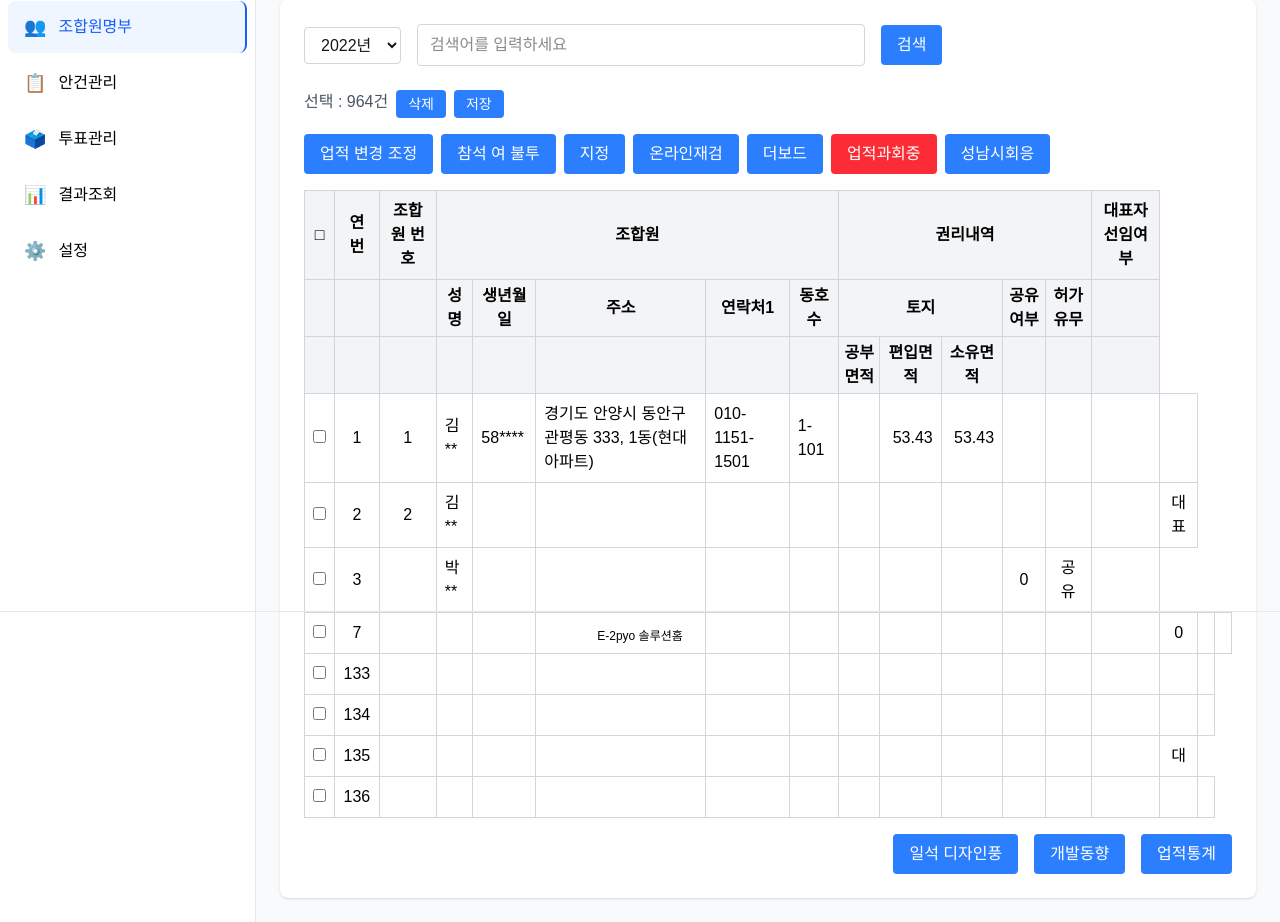
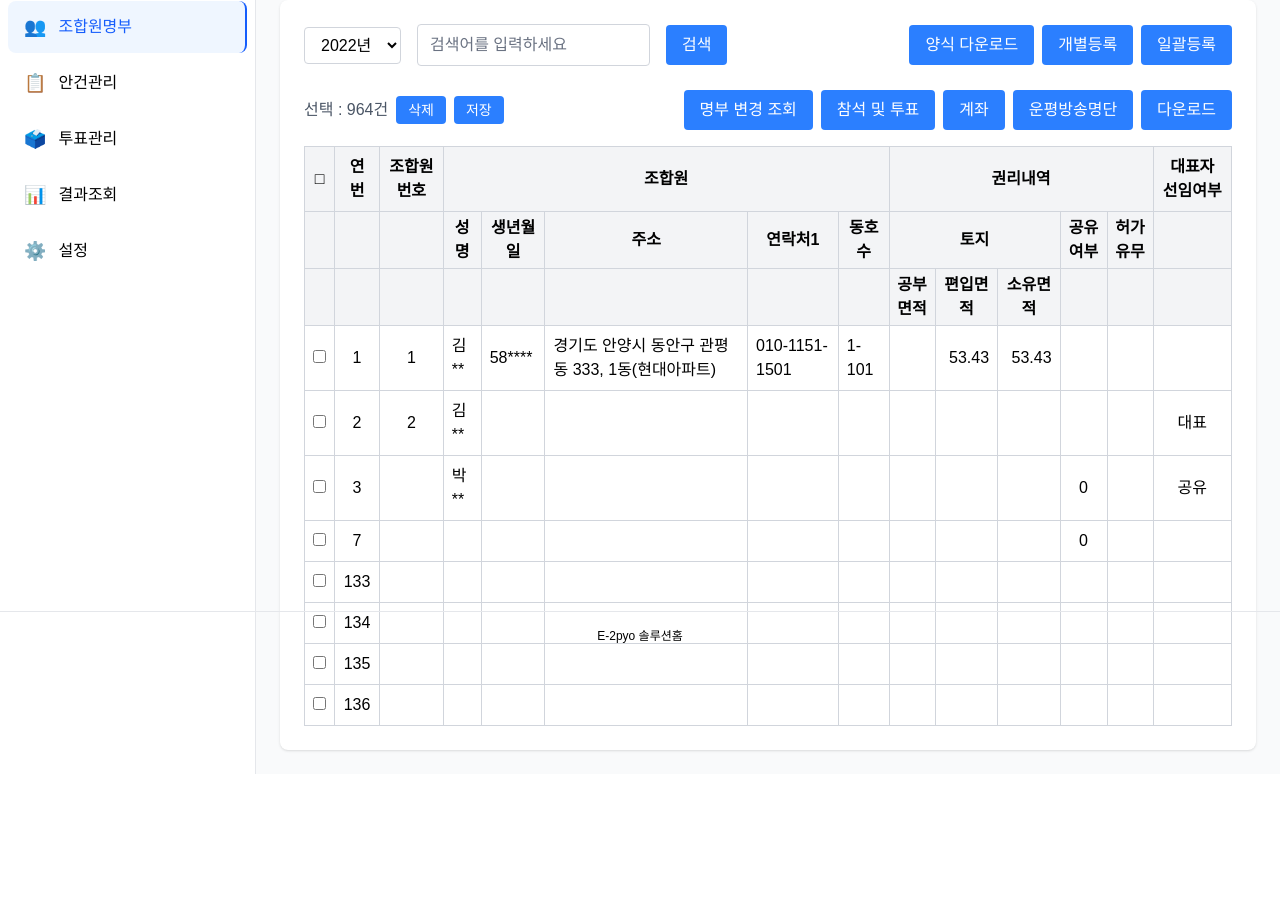
Before and after one commit to petpulslab/e-2pyo, a Next.js app: page /voting in a window 1280 px wide. Shown: the part 140-1062 px from the top of the page. After the commit the page ends 914 px from the top, so only its background shows below. Built offline with nearby package versions, Linux system fonts and the light colour scheme.

Commit message:
조합원명부 페이지 껍데기만 완성

```diff
--- a/app/voting/page.tsx
+++ b/app/voting/page.tsx
@@ -5,29 +5,47 @@ export default function VotingPage() {
         <h2 className="text-2xl font-bold text-gray-900 mb-2">조합원 명부</h2>
       </div>
       <div className="bg-white rounded-lg shadow-sm p-6">
-        <div className="flex flex-wrap gap-4 mb-6 items-center">
+        {/* 상단 영역: 검색창과 우측 버튼 그룹 */}
+        <div className="flex flex-wrap gap-4 mb-6 items-center justify-between">
+          {/* 검색 영역 */}
+          <div className="flex flex-wrap gap-4 items-center">
             <div className="flex items-center gap-2">
-            <select className="border border-gray-300 rounded px-3 py-2">
+              <select className="border border-gray-300 rounded px-3 py-2 text-black">
                 <option>2022년</option>
                 <option>2023년</option>
                 <option>2024년</option>
               </select>
             </div>
-
             <div className="flex-1 max-w-md">
               <input
                 type="text"
                 placeholder="검색어를 입력하세요"
-              className="w-full border border-gray-300 rounded px-3 py-2"
+                className="w-full border border-gray-300 rounded px-3 py-2 text-black placeholder:text-gray-500"
               />
             </div>
-
             <button className="bg-blue-500 text-white px-4 py-2 rounded hover:bg-blue-600">
               검색
             </button>
           </div>
 
-        <div className="flex gap-2 mb-4">
+          {/* 우측 상단 버튼 그룹 (3개) */}
+          <div className="flex gap-2">
+            <button className="bg-blue-500 text-white px-4 py-2 rounded">
+              양식 다운로드
+            </button>
+            <button className="bg-blue-500 text-white px-4 py-2 rounded">
+              개별등록
+            </button>
+            <button className="bg-blue-500 text-white px-4 py-2 rounded">
+              일괄등록
+            </button>
+          </div>
+        </div>
+
+        {/* 중간 영역: 선택 정보와 테이블 위 버튼 그룹 */}
+        <div className="flex flex-wrap gap-4 mb-4 items-center justify-between">
+          {/* 선택 정보 */}
+          <div className="flex gap-2 items-center">
             <span className="text-gray-600">선택 : 964건</span>
             <button className="bg-blue-500 text-white px-3 py-1 rounded text-sm">
               삭제
@@ -37,28 +55,24 @@ export default function VotingPage() {
             </button>
           </div>
 
-        <div className="mb-4 flex flex-wrap gap-2">
+          {/* 테이블 위 우측 버튼 그룹 (5개) */}
+          <div className="flex flex-wrap gap-2">
             <button className="bg-blue-500 text-white px-4 py-2 rounded">
-            업적 변경 조정
+              명부 변경 조회
             </button>
             <button className="bg-blue-500 text-white px-4 py-2 rounded">
-            참석 여 불투
+              참석 및 투표
             </button>
             <button className="bg-blue-500 text-white px-4 py-2 rounded">
-            지정
+              계좌
             </button>
             <button className="bg-blue-500 text-white px-4 py-2 rounded">
-            온라인재검
+              운평방송명단
             </button>
             <button className="bg-blue-500 text-white px-4 py-2 rounded">
-            더보드
+              다운로드
             </button>
-          <button className="bg-red-500 text-white px-4 py-2 rounded">
-            업적과회중
-          </button>
-          <button className="bg-blue-500 text-white px-4 py-2 rounded">
-            성남시회응
-          </button>
+          </div>
         </div>
 
         <div className="overflow-x-auto">
@@ -140,7 +154,6 @@ export default function VotingPage() {
                 <td className="border border-gray-300 p-2"></td>
                 <td className="border border-gray-300 p-2"></td>
                 <td className="border border-gray-300 p-2"></td>
-                <td className="border border-gray-300 p-2"></td>
               </tr>
               <tr>
                 <td className="border border-gray-300 p-2 text-center">
@@ -149,7 +162,6 @@ export default function VotingPage() {
                 <td className="border border-gray-300 p-2 text-center">2</td>
                 <td className="border border-gray-300 p-2 text-center">2</td>
                 <td className="border border-gray-300 p-2">김**</td>
-                <td className="border border-gray-300 p-2"></td>
                 <td className="border border-gray-300 p-2"></td>
                 <td className="border border-gray-300 p-2"></td>
                 <td className="border border-gray-300 p-2"></td>
@@ -176,8 +188,8 @@ export default function VotingPage() {
                 <td className="border border-gray-300 p-2"></td>
                 <td className="border border-gray-300 p-2"></td>
                 <td className="border border-gray-300 p-2 text-center">0</td>
+                <td className="border border-gray-300 p-2"></td>
                 <td className="border border-gray-300 p-2 text-center">공유</td>
-                <td className="border border-gray-300 p-2"></td>
               </tr>
               <tr>
                 <td className="border border-gray-300 p-2 text-center">
@@ -185,9 +197,6 @@ export default function VotingPage() {
                 </td>
                 <td className="border border-gray-300 p-2 text-center">7</td>
                 <td className="border border-gray-300 p-2 text-center"></td>
-                <td className="border border-gray-300 p-2"></td>
-                <td className="border border-gray-300 p-2"></td>
-                <td className="border border-gray-300 p-2"></td>
                 <td className="border border-gray-300 p-2"></td>
                 <td className="border border-gray-300 p-2"></td>
                 <td className="border border-gray-300 p-2"></td>
@@ -217,8 +226,6 @@ export default function VotingPage() {
                 <td className="border border-gray-300 p-2"></td>
                 <td className="border border-gray-300 p-2"></td>
                 <td className="border border-gray-300 p-2"></td>
-                <td className="border border-gray-300 p-2"></td>
-                <td className="border border-gray-300 p-2"></td>
               </tr>
               <tr>
                 <td className="border border-gray-300 p-2 text-center">
@@ -226,8 +233,6 @@ export default function VotingPage() {
                 </td>
                 <td className="border border-gray-300 p-2 text-center">134</td>
                 <td className="border border-gray-300 p-2 text-center"></td>
-                <td className="border border-gray-300 p-2"></td>
-                <td className="border border-gray-300 p-2"></td>
                 <td className="border border-gray-300 p-2"></td>
                 <td className="border border-gray-300 p-2"></td>
                 <td className="border border-gray-300 p-2"></td>
@@ -257,7 +262,6 @@ export default function VotingPage() {
                 <td className="border border-gray-300 p-2"></td>
                 <td className="border border-gray-300 p-2"></td>
                 <td className="border border-gray-300 p-2"></td>
-                <td className="border border-gray-300 p-2 text-center">대</td>
               </tr>
               <tr>
                 <td className="border border-gray-300 p-2 text-center">
@@ -276,23 +280,9 @@ export default function VotingPage() {
                 <td className="border border-gray-300 p-2"></td>
                 <td className="border border-gray-300 p-2"></td>
                 <td className="border border-gray-300 p-2"></td>
-                <td className="border border-gray-300 p-2"></td>
-                <td className="border border-gray-300 p-2"></td>
               </tr>
             </tbody>
           </table>
-        </div>
-
-        <div className="flex justify-end items-center gap-4 mt-4">
-          <div className="bg-blue-500 text-white px-4 py-2 rounded">
-            일석 디자인풍
-          </div>
-          <div className="bg-blue-500 text-white px-4 py-2 rounded">
-            개발동향
-          </div>
-          <div className="bg-blue-500 text-white px-4 py-2 rounded">
-            업적통계
-          </div>
         </div>
       </div>
     </div>
```
Lines whose indentation alone changed are shown as unchanged.
